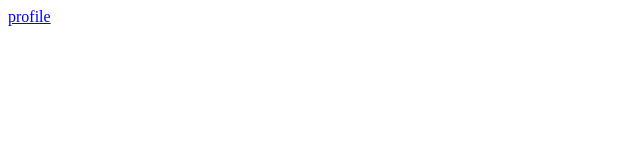
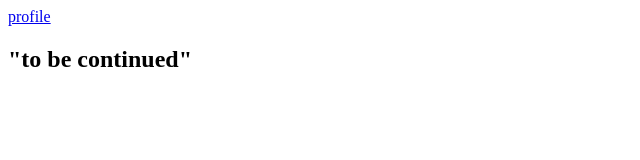
Before and after one commit to Suphakinfraser/SIGMADUCK, a plain HTML site: page index.html in a window 1280 px wide. Shown: the whole page, without its empty margins (0-640 px from the left). Drawn offline with Linux system fonts and the light colour scheme.

Commit message:
add to be continued

```diff
--- a/index.html
+++ b/index.html
@@ -1 +1,2 @@
 <a href="./profile.html">profile</a>
+<h2>"to be continued"</h2>
```
